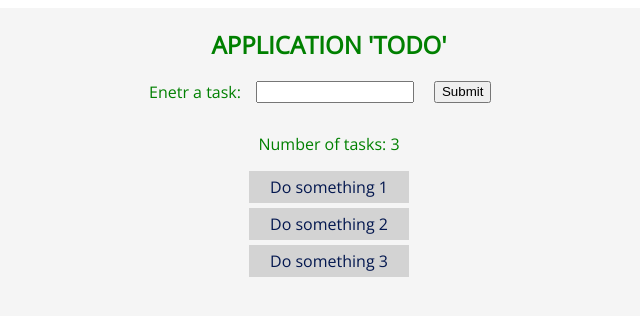
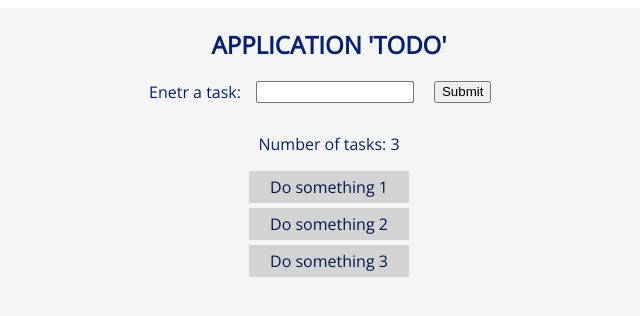
Before and after one commit to tomasz-konecki/zadanie_16_7, a React app: page / in a window 1280 px wide. Shown: the top 316 px of the page, without its empty margins (319-959 px from the left). Built offline with nearby package versions, Linux system fonts and the light colour scheme.

Commit message:
Change css

```diff
--- a/src/containers/App.css
+++ b/src/containers/App.css
@@ -3,8 +3,7 @@
 .TodoApp {
     font-family: 'Open Sans', sans-serif;
     background-color: #F5F5F5;
-    /* color: #042072; */
-    color: green;
+    color: #042072;
     display: flex;
     flex-direction: column;
     flex-wrap: nowrap;
```
